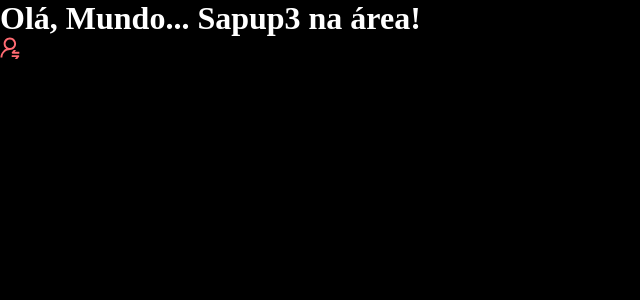
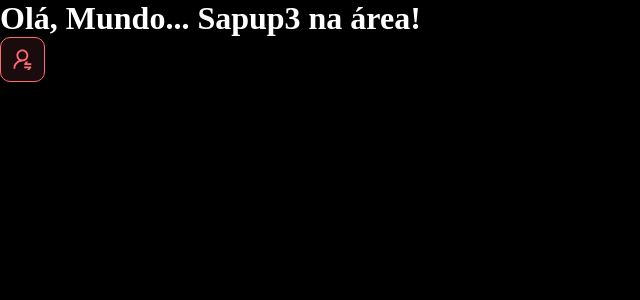
Before and after one commit to daniel-oliv3/dsmeta-webapp, a React (Vite) app in the folder frontend/: page / in a window 1280 px wide. Shown: the top 300 px of the page, without its empty margins (0-640 px from the left). Built offline with nearby package versions, Linux system fonts and the light colour scheme.

Commit message:
Create NotificationButton styles.css update

```diff
--- a/frontend/src/components/NotificationButton/index.tsx
+++ b/frontend/src/components/NotificationButton/index.tsx
@@ -1,4 +1,6 @@
 import icon from '../../assets/img/notification-ico.svg';
+
+import './styles.css';
 
 function NotificationButton() {
 
--- a/frontend/src/components/NotificationButton/styles.css
+++ b/frontend/src/components/NotificationButton/styles.css
@@ -0,0 +1,15 @@
+.dsmeta-red-btn {
+    height: 45px;
+    width: 45px;
+    background: rgba(255, 107, 114, 0.1);
+    border: 1px solid #FF6B72;
+    border-radius: 10px;
+    display: flex;
+    align-items: center;
+    justify-content: center;
+    cursor: pointer;
+}
+
+.dsmeta-red-btn img {
+    width: 19px;
+}
```
